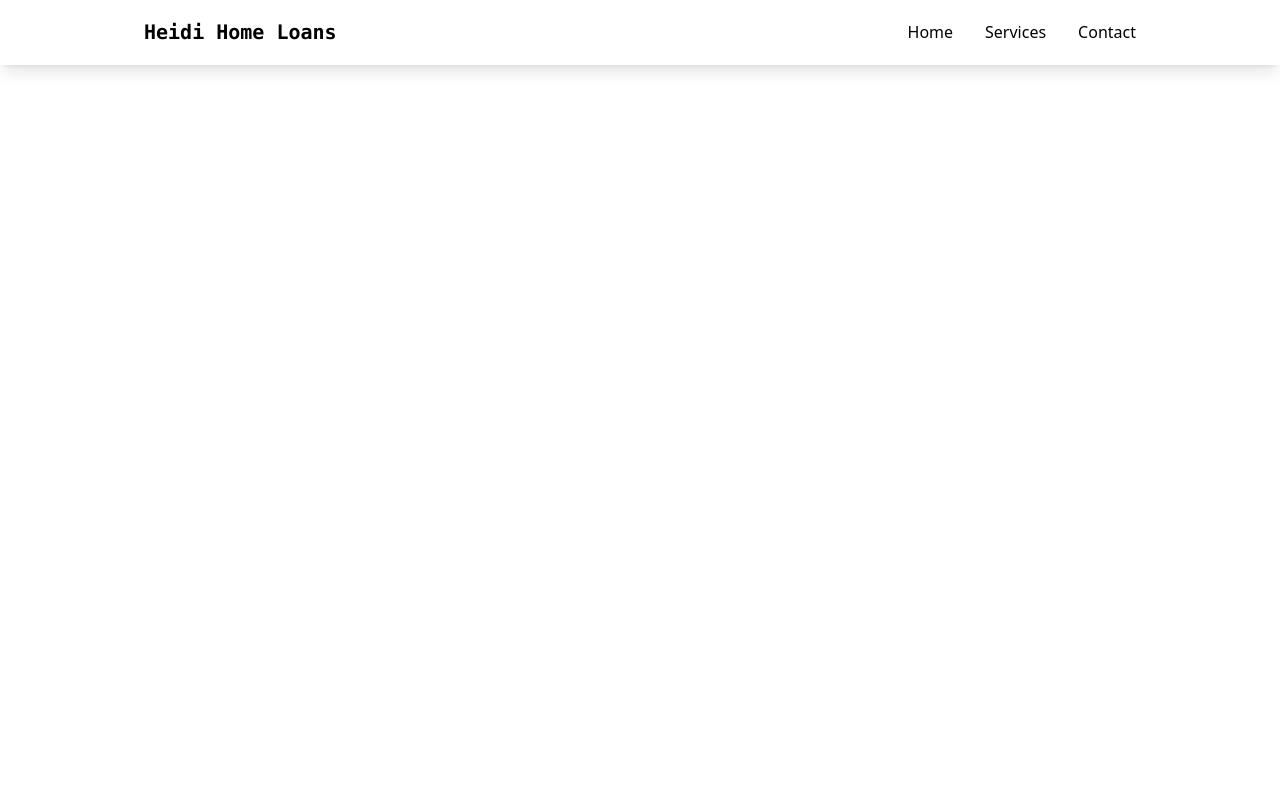
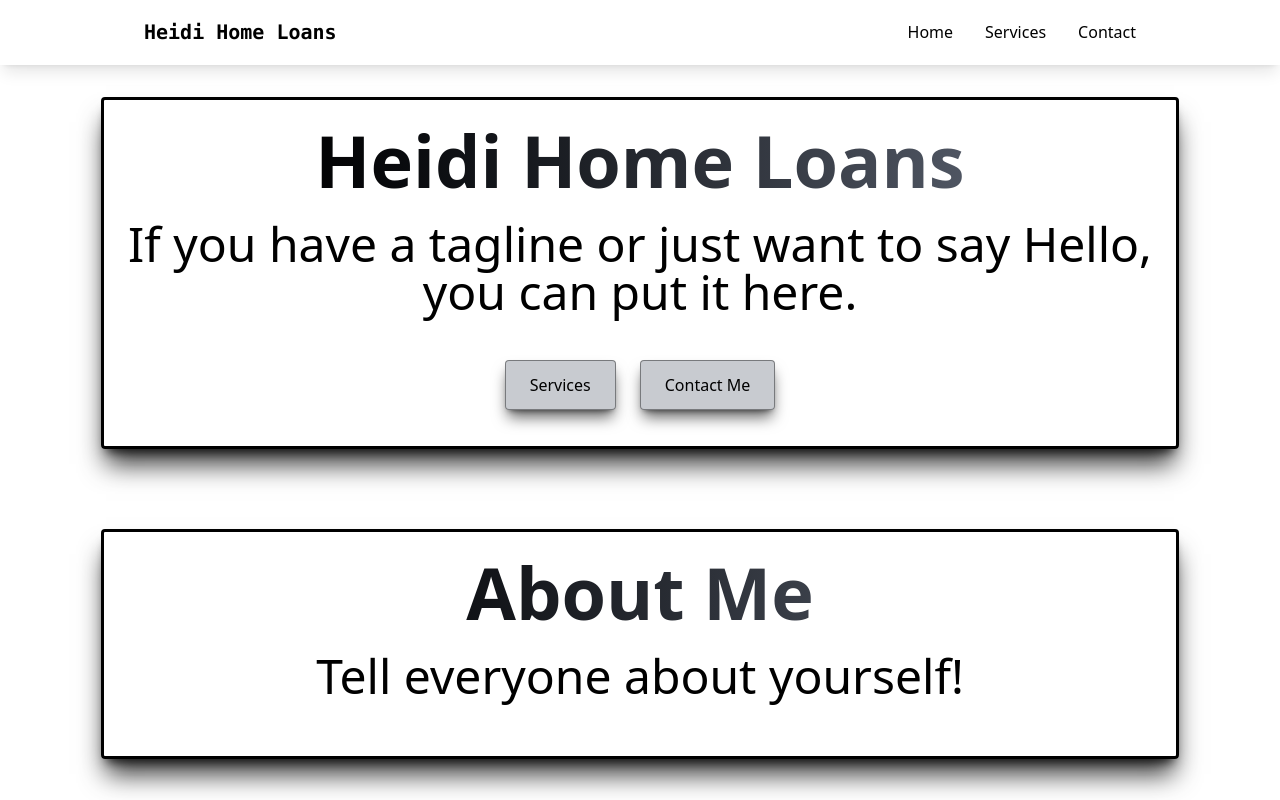
Before and after one commit to psycomike93/HeidiHomeLoans, a React (Vite) app: page / in a window 1280 px wide. Built offline with nearby package versions, Linux system fonts and the light colour scheme.

Commit message:
4 commit

```diff
--- a/src/main.jsx
+++ b/src/main.jsx
@@ -12,10 +12,10 @@ createRoot(document.getElementById('root')).render(
     <App/>
     <HashRouter>
       <Routes>
-      <Route path = '#/' element={<Home/>}/>
-      <Route path = '#home' element={<Home/>}/>
-      <Route path = '#services' element={<Services/>}/>
-      <Route path = '#contact' element={<Contact/>}/>
+      <Route path = '/' element={<Home/>}/>
+      <Route path = 'home' element={<Home/>}/>
+      <Route path = 'services' element={<Services/>}/>
+      <Route path = 'contact' element={<Contact/>}/>
       </Routes>
     </HashRouter>
 
```
